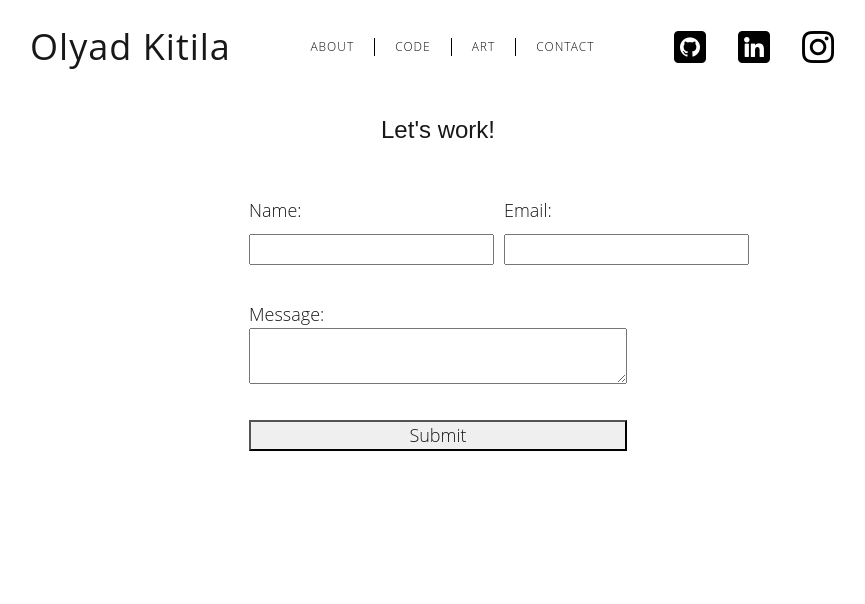
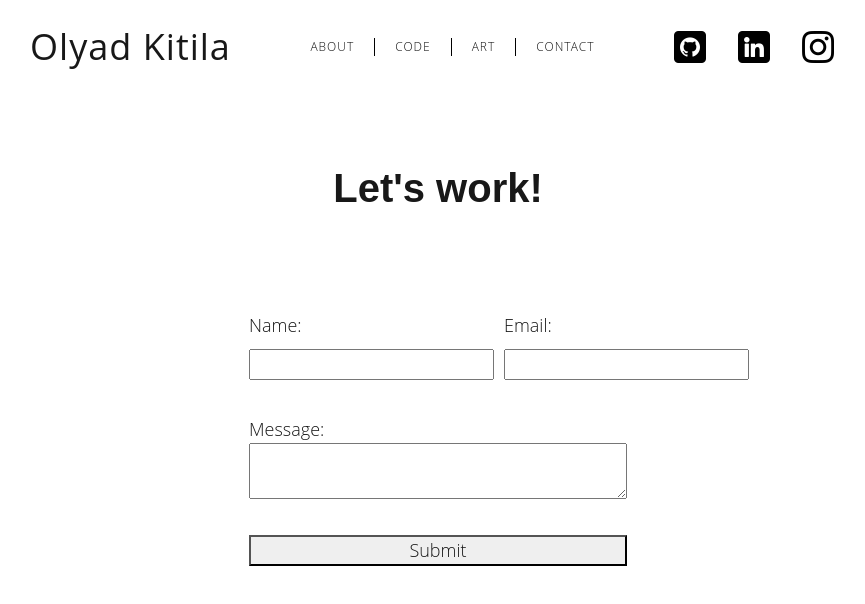
Before and after one commit to thymetime/Module-12-React, a React (Vite) app in the folder Portfolio/: page /contact in a window 1280 px wide. Shown: the top 604 px of the page, without its empty margins (202-1067 px from the left). Built offline with nearby package versions, Linux system fonts and the light colour scheme.

Commit message:
changed bio location, contact form title

```diff
--- a/Portfolio/src/Contact.css
+++ b/Portfolio/src/Contact.css
@@ -14,11 +14,13 @@ form {
 }
 
 .form-item_title {
-    margin: 1.2rem;
+    font-size: 4rem;
+    display: flex;
+    justify-content: center;
+    width: 70%;
+    margin: 0 auto;
+    padding: 6rem 0;
 
-    font-size: 2.4rem;
-    font-weight: 400;
-    text-align: center;
 }
 
 .form-container {
--- a/Portfolio/src/pages/Home.jsx
+++ b/Portfolio/src/pages/Home.jsx
@@ -25,7 +25,7 @@ export default function Home() {
                       he creates art and code alike with an intent to enhance the viewer’s experience of everyday life.
                       <br></br>
                       <br></br>
-                      He currently lives and works in Columbia and Silver Spring, Maryland.
+                      Based in Silver Spring, MD.
                   </p>
               </div>
           </content>
```
